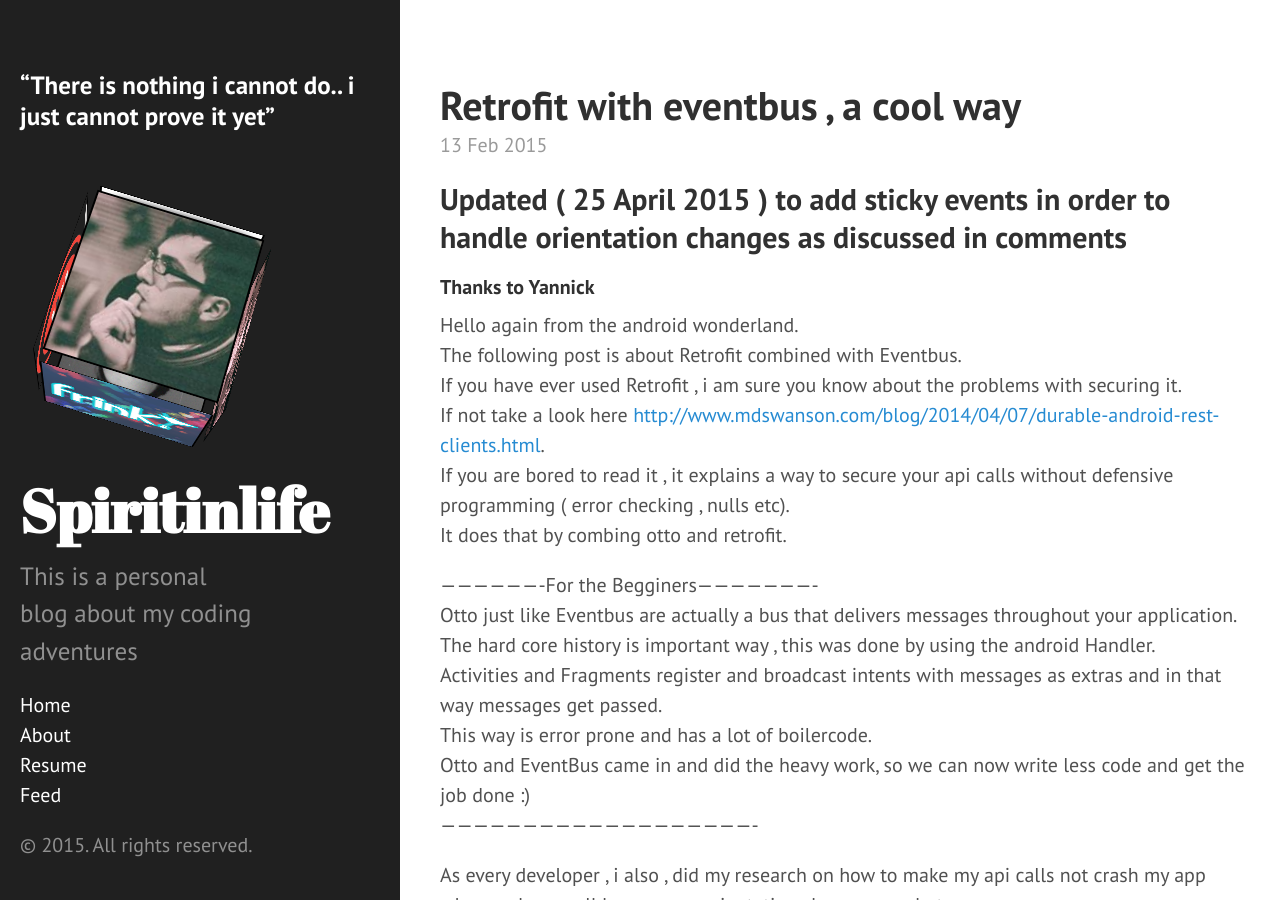
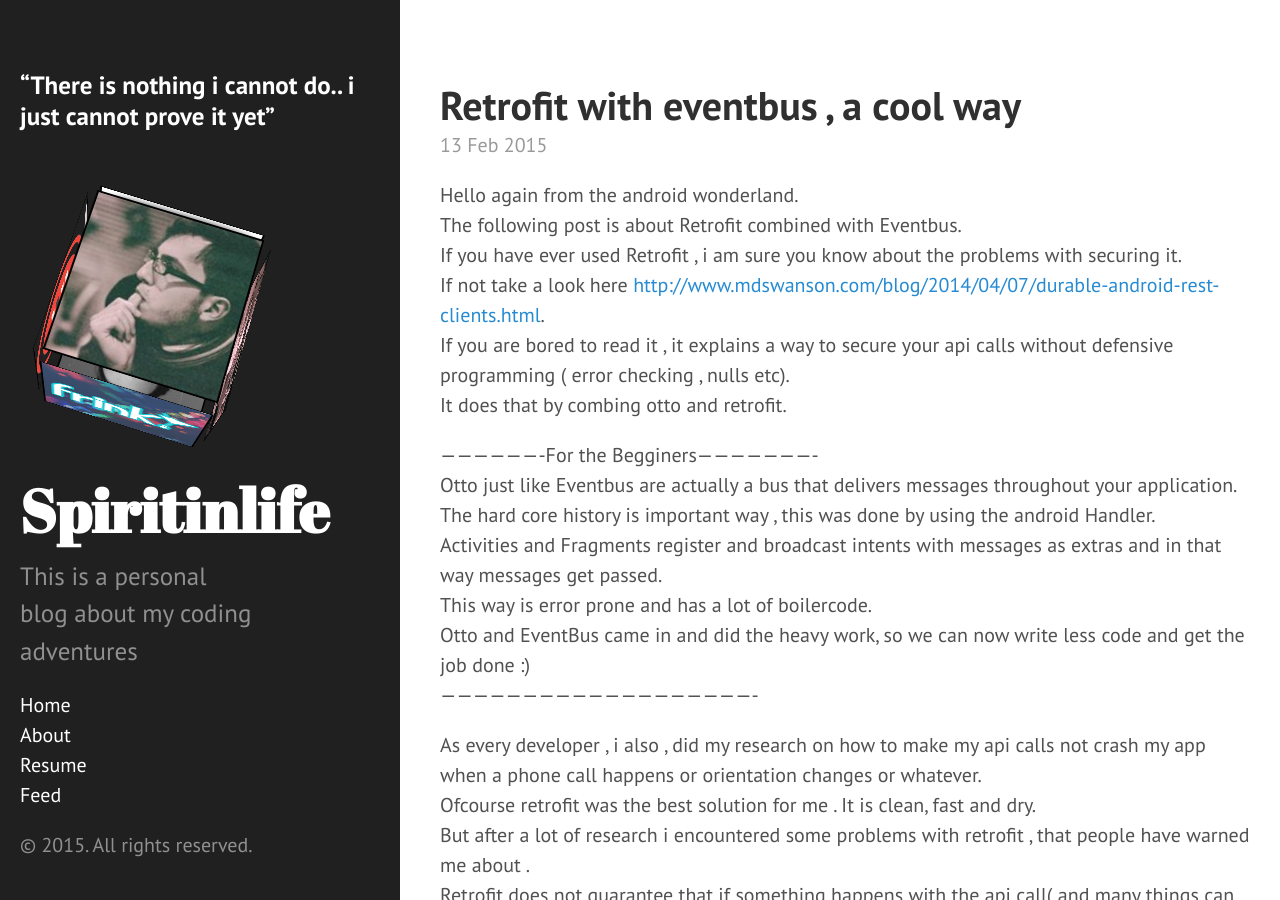
Before and after one commit to spiritinlife/spiritinlife.github.io, a Jekyll site: the page built from _posts/2015-02-13-retrofit-eventbus-cool.markdown, in a window 1280 px wide and 900 px high. Built offline with Jekyll 4.4.1, drawn with Linux system fonts in a browser that asks for light colours; Markdown is read by kramdown in place of the engine named in the settings; comment, search, counter and statistics services are not loaded; some of the changed text lies outside the part shown.

```diff
--- a/_posts/2015-02-13-retrofit-eventbus-cool.markdown
+++ b/_posts/2015-02-13-retrofit-eventbus-cool.markdown
@@ -5,8 +5,7 @@
 categories: Android,Retrofit,Eventbus
 ---
 
-## Updated ( 25 April 2015 ) to add sticky events in order to handle orientation changes as discussed in comments
-##### Thanks to Yannick
+
 
 Hello again from the android wonderland.<br>
 The following post is about Retrofit combined with Eventbus.<br>
```
Also changed, not shown: other parts of _posts/2015-02-13-retrofit-eventbus-cool.markdown (+4 -0 lines).
